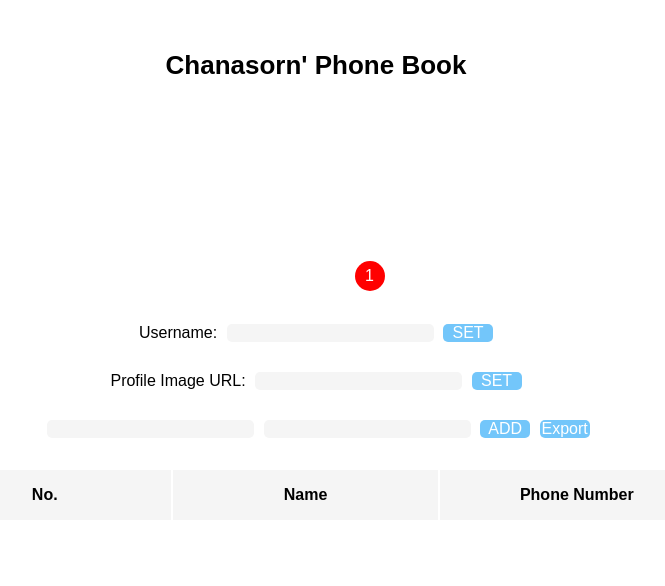
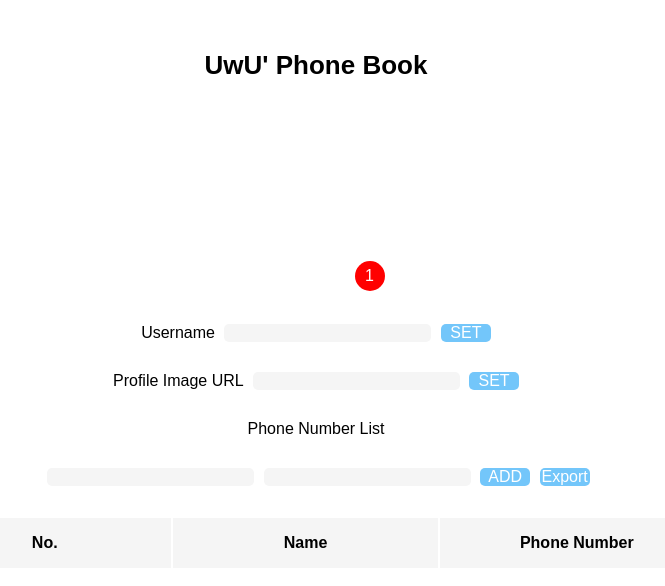
Before and after one commit to megicnoble/itf-67070215, a plain HTML site: page lab14.html in a window 1280 px wide. Shown: the whole page, without its empty margins (324-989 px from the left). Drawn offline with Linux system fonts and the light colour scheme; a web font is replaced by a local one.

Commit message:
Update lab14.html

```diff
--- a/lab14.html
+++ b/lab14.html
@@ -8,17 +8,20 @@
 </head>
 <body>
     <div class="page">
-        <div id="username">Chanasorn' Phone Book</div>
+        <div id="username" onclick="window.location.href='https://github.com/megicnoble'" >UwU' Phone Book</div>
         <div class="avatar" id="profile">
             <div class="dot">1</div>
         </div>
         <div>
-            <label>Username: <input id="input-name" type="text"></label>
+            <label>Username <input id="input-name" type="text"></label>
             <button onclick="setName()">SET</button>
         </div>
         <div>
-            <label>Profile Image URL: <input id="input-url" type="text"></label>
+            <label>Profile Image URL <input id="input-url" type="text"></label>
             <button onclick="setImg()">SET</button>
+        </div>
+        <div>
+            Phone Number List
         </div>
         <div>
             <label> <input id="input-row-name" type="text"></label>
```
